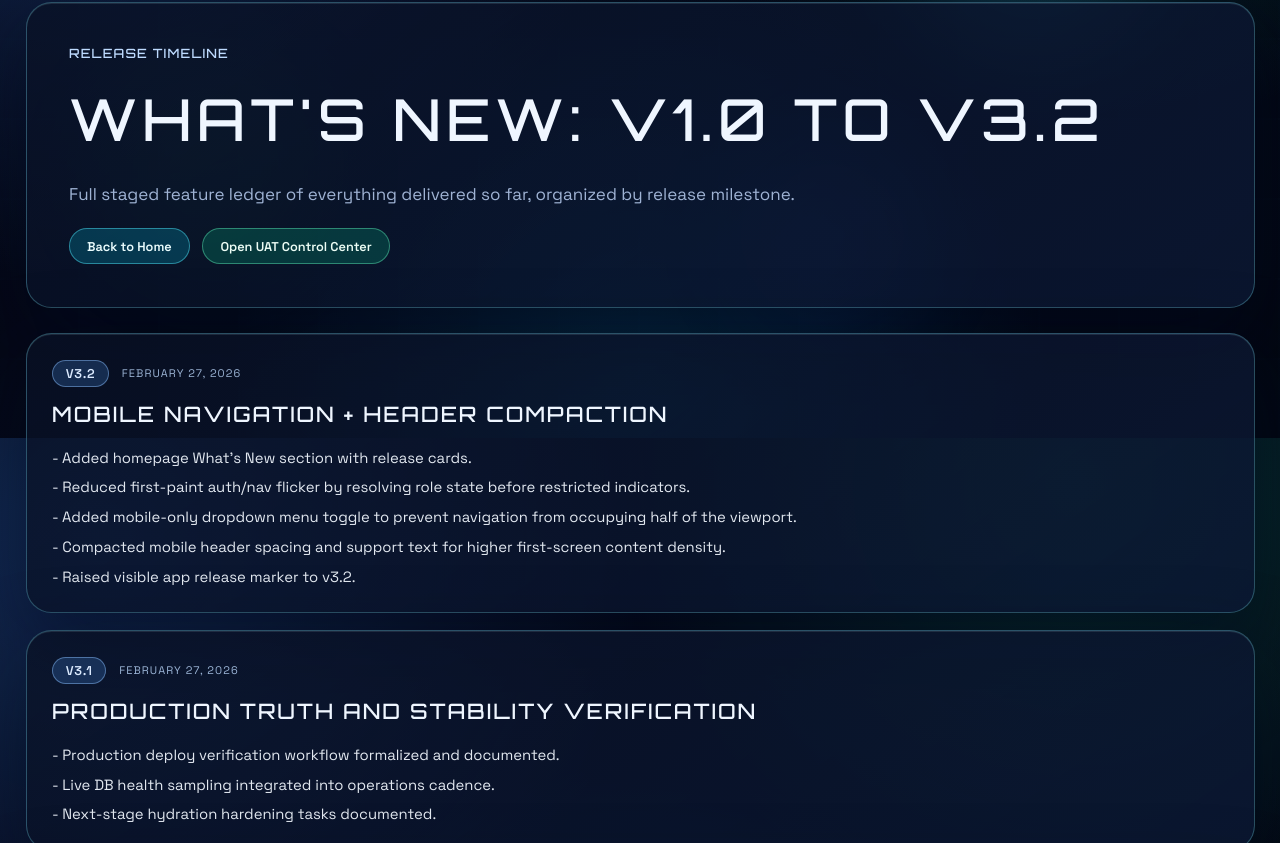
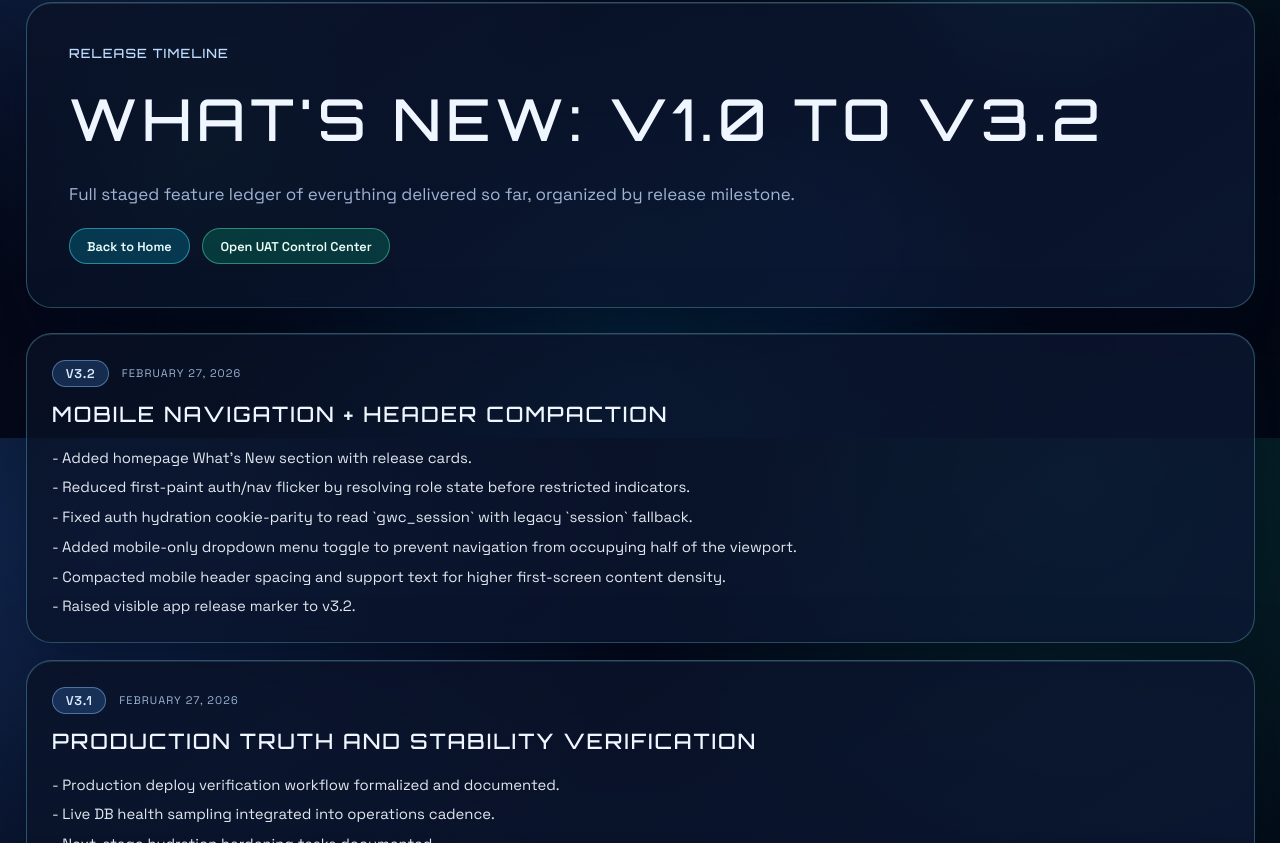
Before and after one commit to gUBII/chartgen, a Next.js app: page /whats-new in a window 1280 px wide. Shown: the part 362-1205 px from the top of the page. Built offline with nearby package versions, Linux system fonts and the light colour scheme; no server answers.

Commit message:
Harden auth hydration cookie parsing and sync release docs

```diff
--- a/src/app/whats-new/page.tsx
+++ b/src/app/whats-new/page.tsx
@@ -15,6 +15,7 @@ const RELEASES: Release[] = [
     highlights: [
       "Added homepage What's New section with release cards.",
       "Reduced first-paint auth/nav flicker by resolving role state before restricted indicators.",
+      "Fixed auth hydration cookie-parity to read `gwc_session` with legacy `session` fallback.",
       "Added mobile-only dropdown menu toggle to prevent navigation from occupying half of the viewport.",
       "Compacted mobile header spacing and support text for higher first-screen content density.",
       "Raised visible app release marker to v3.2.",
--- a/src/components/AuthProvider.tsx
+++ b/src/components/AuthProvider.tsx
@@ -9,6 +9,11 @@ interface AuthContextValue {
   applyRole: (nextRole: "full" | "guest" | null) => void;
 }
 
+type AuthState = {
+  role: "full" | "guest" | null;
+  isRoleResolved: boolean;
+};
+
 const AuthContext = createContext<AuthContextValue | undefined>(undefined);
 
 /**
@@ -18,11 +23,24 @@ const AuthContext = createContext<AuthContextValue | undefined>(undefined);
 function extractRoleFromCookie(): "full" | "guest" | null {
   try {
     const cookies = document.cookie.split(";");
-    const sessionCookie = cookies.find((c) => c.trim().startsWith("session="));
-    if (!sessionCookie) return null;
+    const sessionCookie = cookies.find((cookie) => {
+      const trimmed = cookie.trim();
+      return trimmed.startsWith("gwc_session=") || trimmed.startsWith("session=");
+    });
+    if (!sessionCookie) {
+      return null;
+    }
 
-    const token = sessionCookie.split("=")[1];
-    if (!token) return null;
+    const separatorIndex = sessionCookie.indexOf("=");
+    if (separatorIndex === -1) {
+      return null;
+    }
+
+    const rawToken = sessionCookie.slice(separatorIndex + 1).trim();
+    if (!rawToken) {
+      return null;
+    }
+    const token = decodeURIComponent(rawToken);
 
     // Decode the payload (first part before the dot, no signature verification needed yet)
     const [payloadB64] = token.split(".");
@@ -44,15 +62,17 @@ function extractRoleFromCookie(): "full" | "guest" | null {
   }
 }
 
+function getInitialAuthState(): AuthState {
+  const role = extractRoleFromCookie();
+  return {
+    role,
+    isRoleResolved: role !== null,
+  };
+}
+
 export function AuthProvider({ children }: { children: ReactNode }) {
-  // Initialize both role and isRoleResolved from the cookie during hydration.
-  const [role, setRole] = useState<"full" | "guest" | null>(() =>
-    extractRoleFromCookie()
-  );
-  const [isRoleResolved, setIsRoleResolved] = useState(() => {
-    // Mark as resolved if we successfully extracted a role from the cookie.
-    return extractRoleFromCookie() !== null;
-  });
+  // Parse cookie once on hydration and derive both values from the same snapshot.
+  const [authState, setAuthState] = useState<AuthState>(() => getInitialAuthState());
 
   const refreshRole = useCallback(async () => {
     try {
@@ -63,15 +83,22 @@ export function AuthProvider({ children }: { children: ReactNode }) {
       });
       if (response.ok) {
         const data = await response.json();
-        setRole(data.role);
+        setAuthState({
+          role: data.role,
+          isRoleResolved: true,
+        });
       } else {
-        setRole(null);
+        setAuthState({
+          role: null,
+          isRoleResolved: true,
+        });
       }
-      setIsRoleResolved(true);
     } catch (error) {
       console.error("Failed to check auth role:", error);
-      setRole(null);
-      setIsRoleResolved(true);
+      setAuthState({
+        role: null,
+        isRoleResolved: true,
+      });
     }
   }, []);
 
@@ -84,11 +111,24 @@ export function AuthProvider({ children }: { children: ReactNode }) {
   }, [refreshRole]);
 
   const applyRole = (nextRole: "full" | "guest" | null) => {
-    setRole(nextRole);
-    setIsRoleResolved(true);
+    setAuthState({
+      role: nextRole,
+      isRoleResolved: true,
+    });
   };
 
-  return <AuthContext.Provider value={{ role, isRoleResolved, refreshRole, applyRole }}>{children}</AuthContext.Provider>;
+  return (
+    <AuthContext.Provider
+      value={{
+        role: authState.role,
+        isRoleResolved: authState.isRoleResolved,
+        refreshRole,
+        applyRole,
+      }}
+    >
+      {children}
+    </AuthContext.Provider>
+  );
 }
 
 export function useAuth() {
--- a/src/docs/RELEASE_HISTORY.md
+++ b/src/docs/RELEASE_HISTORY.md
@@ -8,6 +8,7 @@ This document stages all delivered features so far from `v1.0` through `v3.2`.
 
 - Added homepage `What's New` feature cards.
 - Reduced first-paint auth/nav flicker by gating restricted UI labels until role resolution.
+- Fixed auth hydration cookie-parity for `gwc_session` with legacy `session` fallback.
 - Added mobile-only dropdown navigation toggle so tabs are collapsed by default on narrow screens.
 - Compacted mobile header/title/support-line spacing to reduce above-the-fold obstruction.
 - Published complete version timeline route: `/whats-new`.
```
Also changed, not shown: 1 other file (tests, documents, lock files or other folders).
